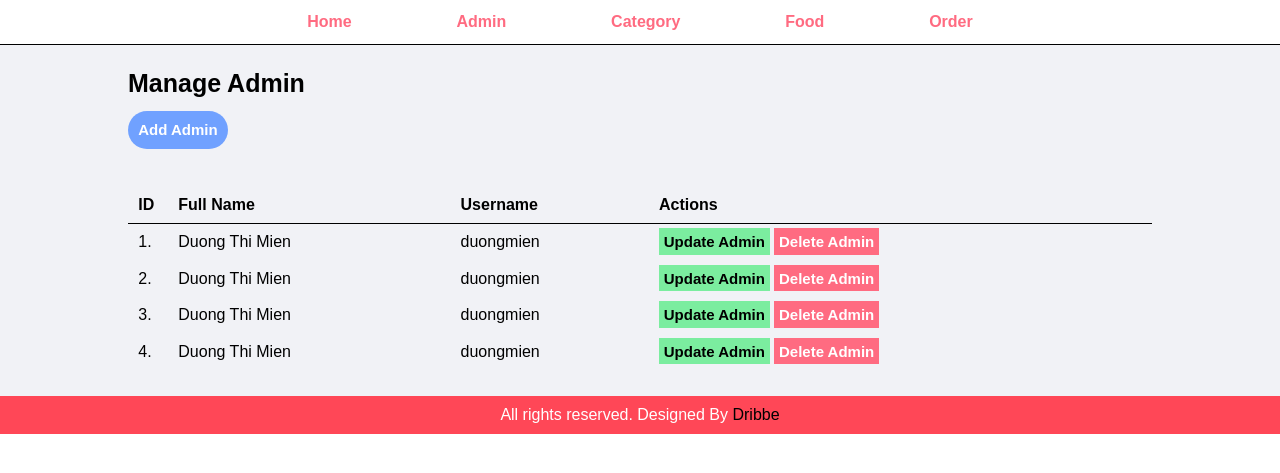
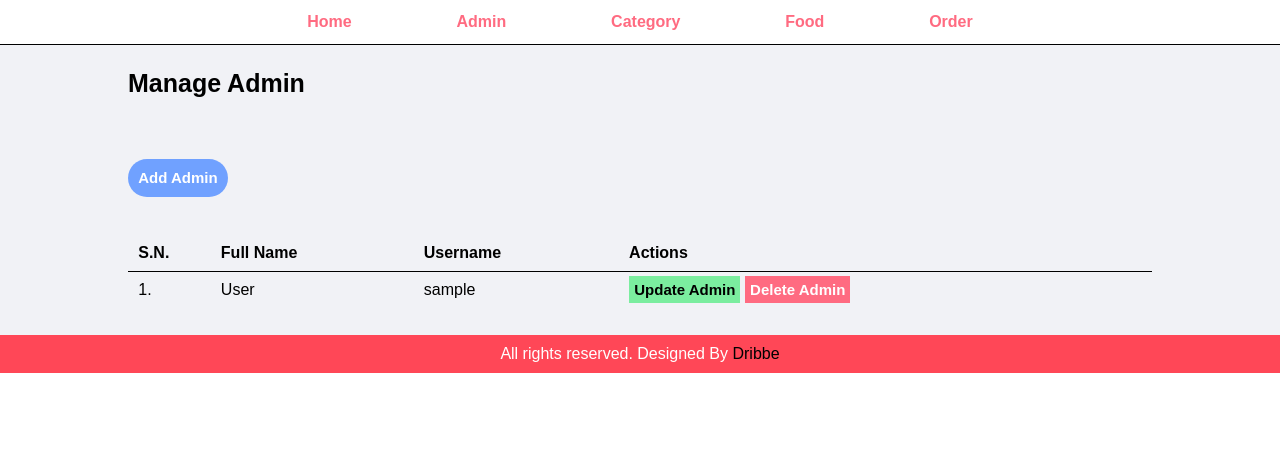
Before and after one commit to duongmien/food-order-project, a PHP site: page /food-order-project/admin/manage-admin.php in a window 1280 px wide. Shown: the top 473 px of the page. Run offline with PHP 8.4, Linux system fonts and the light colour scheme; tables that the repository leaves empty or names only in its code hold one stand-in row (values such as "Sample post").

Commit message:
update insert and display data tbl_admin in table

```diff
--- a/admin/manage-admin.php
+++ b/admin/manage-admin.php
@@ -3,52 +3,51 @@
   <div class="wrapper">
     <h1>Manage Admin</h1>
     <br />
+    <?php
+    if (isset($_SESSION['add'])) {
+      echo $_SESSION['add'];
+      unset($_SESSION['add']);
+    }
+    ?>
+    <br /><br /><br />
     <a href="add-admin.php" class="btn-primary">Add Admin</a>
     <br /><br /><br /><br />
     <table class="tbl-full">
       <tr>
-        <th>ID</th>
+        <th>S.N.</th>
         <th>Full Name</th>
         <th>Username</th>
         <th>Actions</th>
       </tr>
+      <?php
+      $sql = "SELECT * FROM tbl_admin";
+      $res = mysqli_query($conn, $sql);
+      if ($res == TRUE) {
+        $count = mysqli_num_rows($res); //Get all the row
+        $sn=1; //Create variable and asign value
+        if ($count > 0) {
+          while ($row = mysqli_fetch_assoc($res)) {
+            $id = $row['id'];
+            $full_name = $row['fullname'];
+            $username = $row['username'];
+            // Display the value in our Table
+      ?>
             <tr>
-        <td>1.</td>
-        <td>Duong Thi Mien</td>
-        <td>duongmien</td>
+              <td><?php echo $sn++. '.' ?></td>
+              <td><?php echo $full_name ?></td>
+              <td><?php echo $username ?></td>
               <td>
                 <a class="btn-secondary" href="">Update Admin</a>
                 <a class="btn-danger" href=""> Delete Admin</a>
               </td>
             </tr>
-      <tr>
-        <td>2.</td>
-        <td>Duong Thi Mien</td>
-        <td>duongmien</td>
-        <td>
-          <a class="btn-secondary" href="">Update Admin</a>
-          <a class="btn-danger" href=""> Delete Admin</a>
-        </td>
-      </tr>
-      <tr>
-        <td>3.</td>
-        <td>Duong Thi Mien</td>
-        <td>duongmien</td>
-        <td>
-          <a class="btn-secondary" href="">Update Admin</a>
-          <a class="btn-danger" href=""> Delete Admin</a>
-        </td>
-      </tr>
-      <tr>
-        <td>4.</td>
-        <td>Duong Thi Mien</td>
-        <td>duongmien</td>
-        <td>
-          <a class="btn-secondary" href="">Update Admin</a>
-          <a class="btn-danger" href=""> Delete Admin</a>
-        </td>
-      </tr>
+      <?php
+          }
+        } else {
 
+        }
+      }
+      ?>
     </table>
   </div>
 </div>
--- a/connect/connectdb.php
+++ b/connect/connectdb.php
@@ -1,4 +1,7 @@
 <?php
+// Start session
+session_start();
+define('SITEURL','http://localhost:82/food-order-project/');
 define('LOCALHOST', 'localhost');
 define('DB_USERNAME', 'root');
 define('DB_PASS', '');
```
Also changed, not shown: admin/add-admin.php (+19 -1 lines). Lines whose indentation alone changed are shown as unchanged.
